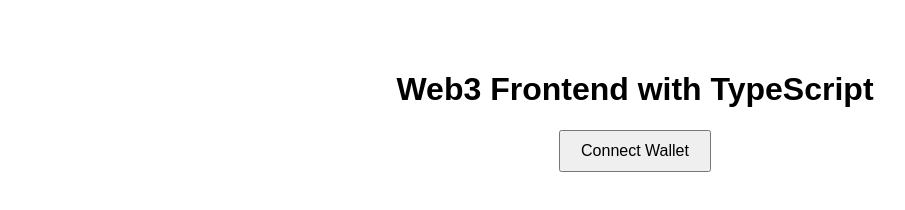
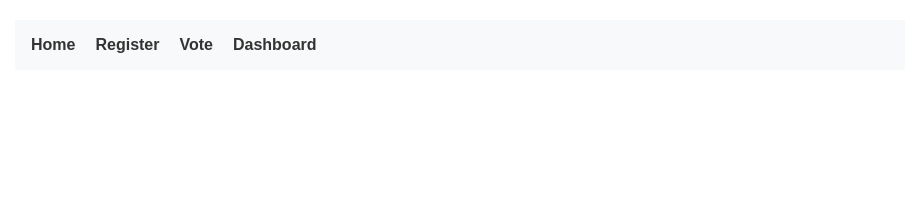
Before and after one commit to ocarnathan/web3-g6, a website: page frontend/src/index.html in a window 1280 px wide. Shown: the whole page, without its empty margins (5-910 px from the left). Drawn offline with Linux system fonts and the light colour scheme.

Commit message:
more structure to the webpage

```diff
--- a/frontend/src/index.html
+++ b/frontend/src/index.html
@@ -3,12 +3,23 @@
 <head>
     <meta charset="UTF-8">
     <meta name="viewport" content="width=device-width, initial-scale=1.0">
-    <title>Web3 Frontend</title>
+    <title>Voting dApp</title>
     <link rel="stylesheet" href="style.css">
 </head>
 <body>
-    <h1>Web3 Frontend with TypeScript</h1>
-    <button id="connectButton">Connect Wallet</button>
-    <!-- <script src="dist/app.js" defer></script> -->
+    <nav>
+        <ul>
+            <li><a href="#home">Home</a></li>
+            <li><a href="#register">Register</a></li>
+            <li><a href="#vote">Vote</a></li>
+            <li><a href="#dashboard">Dashboard</a></li>
+        </ul>
+    </nav>
+
+    <main id="content"I>
+        <!-- Content will be dynamically loaded here -->
+    </main>
+
+    <script src="/frontend/dist/app.js" defer></script>
 </body>
 </html>
--- a/frontend/src/style.css
+++ b/frontend/src/style.css
@@ -1,13 +1,48 @@
 body {
+    margin: 0;
+    padding: 20px;
     font-family: Arial, sans-serif;
+}
+
+nav {
+    background-color: #f8f9fa;
+    padding: 1rem;
+    margin-bottom: 2rem;
+}
+
+nav ul {
+    list-style-type: none;
+    padding: 0;
+    margin: 0;
     display: flex;
-    flex-direction: column;
-    align-items: center;
-    margin-top: 50px;
+    gap: 20px;
+}
+
+nav a {
+    text-decoration: none;
+    color: #333;
+    font-weight: bold;
+}
+
+nav a:hover {
+    color: #666;
+}
+
+main {
+    max-width: 800px;
+    margin: 0 auto;
+    padding: 20px;
 }
 
 button {
     padding: 10px 20px;
-    font-size: 16px;
+    background-color: #007bff;
+    color: white;
+    border: none;
+    border-radius: 5px;
     cursor: pointer;
 }
+
+button:hover {
+    background-color: #0056b3;
+}
```
Also changed, not shown: frontend/src/app.ts (added, +69 -0 lines).
